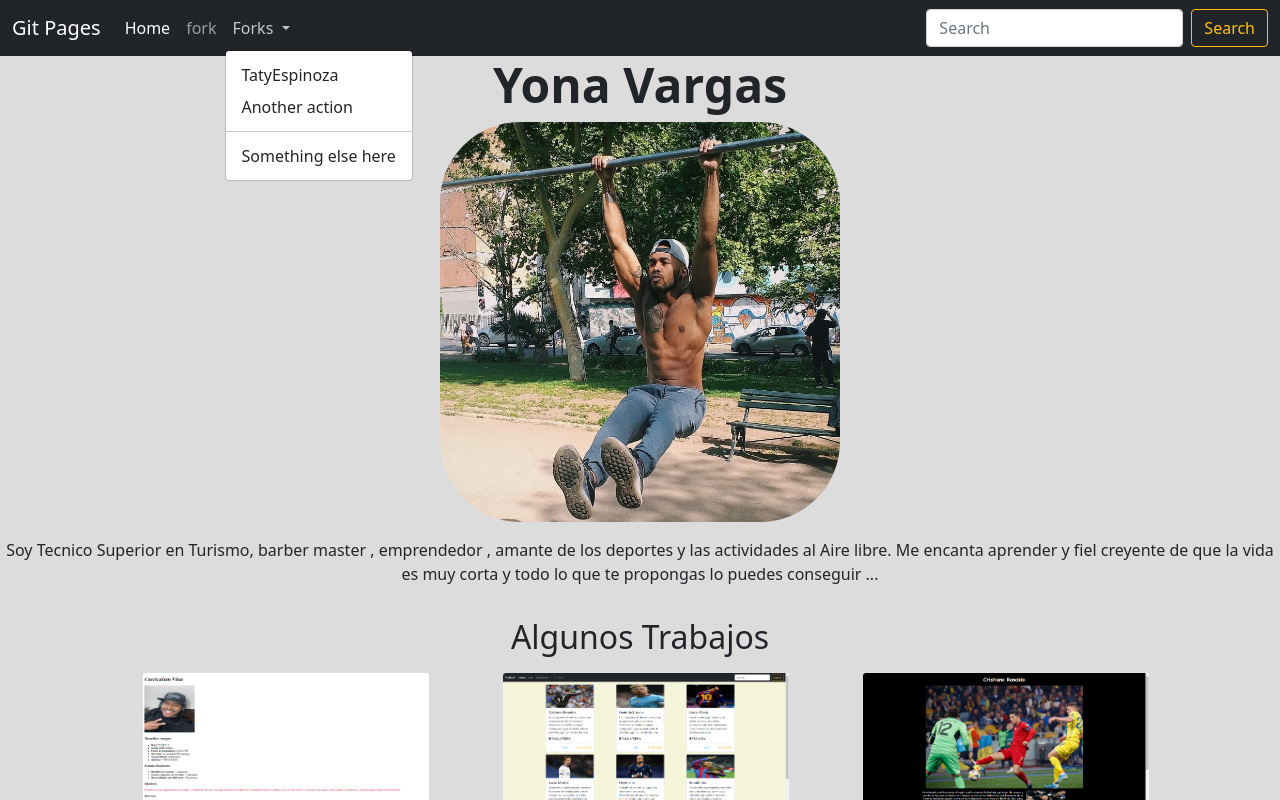
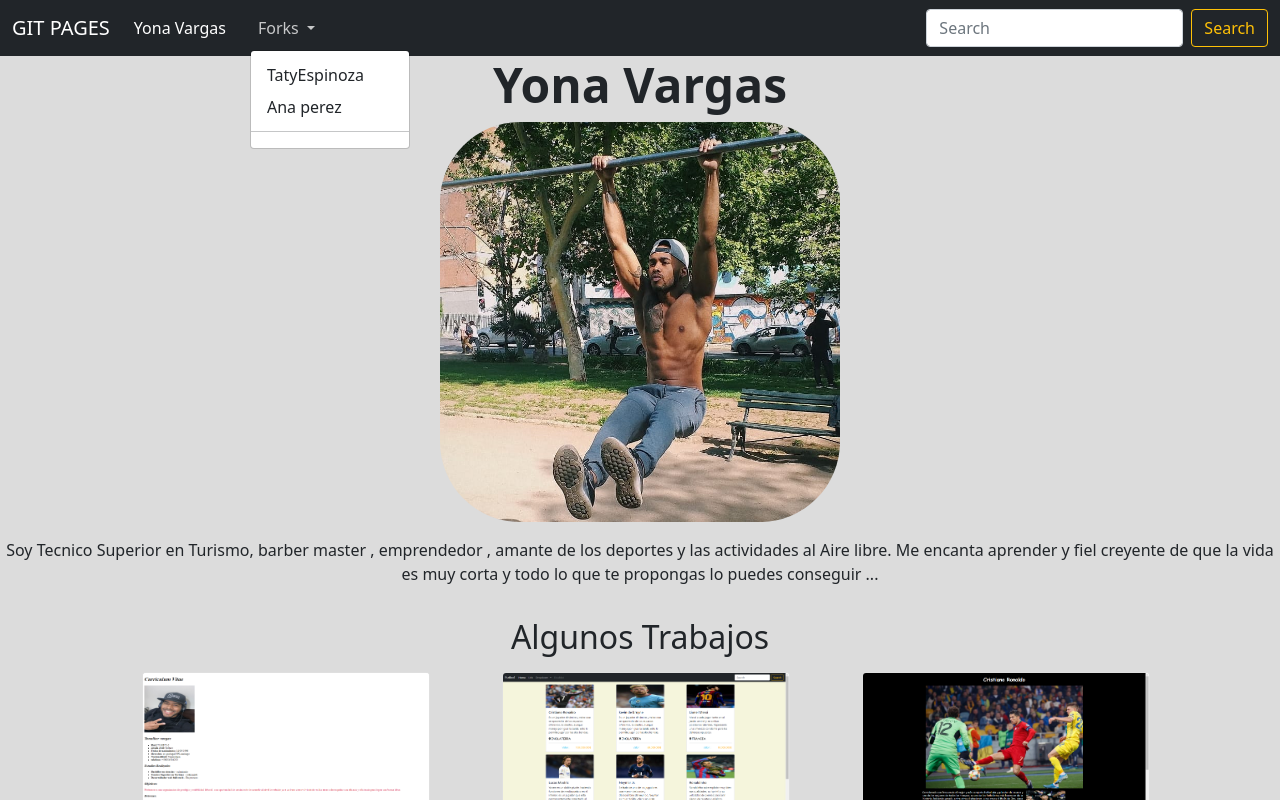
Before and after one commit to YonaVargas/YonaVargas, a plain HTML site: page index.html in a window 1280 px wide. Both pictures are taken after a click on the button "Forks". Shown: the top 800 px of the page. Drawn offline with nearby package versions, Linux system fonts and the light colour scheme.

Commit message:
cambio en el nav

```diff
--- a/index.html
+++ b/index.html
@@ -14,17 +14,17 @@
 <main>
     <nav class="navbar navbar-expand-lg navbar-dark bg-dark">
         <div class="container-fluid">
-          <a class="navbar-brand" href="#">Git Pages</a>
+          <a class="navbar-brand" href="#">GIT PAGES</a>
           <button class="navbar-toggler" type="button" data-bs-toggle="collapse" data-bs-target="#navbarSupportedContent" aria-controls="navbarSupportedContent" aria-expanded="false" aria-label="Toggle navigation">
             <span class="navbar-toggler-icon"></span>
           </button>
           <div class="collapse navbar-collapse" id="navbarSupportedContent">
             <ul class="navbar-nav me-auto mb-2 mb-lg-0">
               <li class="nav-item">
-                <a class="nav-link active" aria-current="page" href="#">Home</a>
+                <a class="nav-link active" aria-current="page" href="#">Yona Vargas</a>
               </li>
               <li class="nav-item">
-                <a class="nav-link" href="#">fork</a>
+                <a class="nav-link" href="#"></a>
               </li>
               <li class="nav-item dropdown">
                 <a class="nav-link dropdown-toggle" href="#" id="navbarDropdown" role="button" data-bs-toggle="dropdown" aria-expanded="false">
@@ -32,9 +32,8 @@
                 </a>
                 <ul class="dropdown-menu" aria-labelledby="navbarDropdown">
                   <li><a class="dropdown-item" href="https://github.com/YonaVargas/TatyEspinoza.github.io/commits/master">TatyEspinoza</a></li>
-                  <li><a class="dropdown-item" href="#">Another action</a></li>
+                  <li><a class="dropdown-item" href="https://github.com/YonaVargas/proyecto_landing">Ana perez</a></li>
                   <li><hr class="dropdown-divider"></li>
-                  <li><a class="dropdown-item" href="#">Something else here</a></li>
                 </ul>
               </li>
 
```
